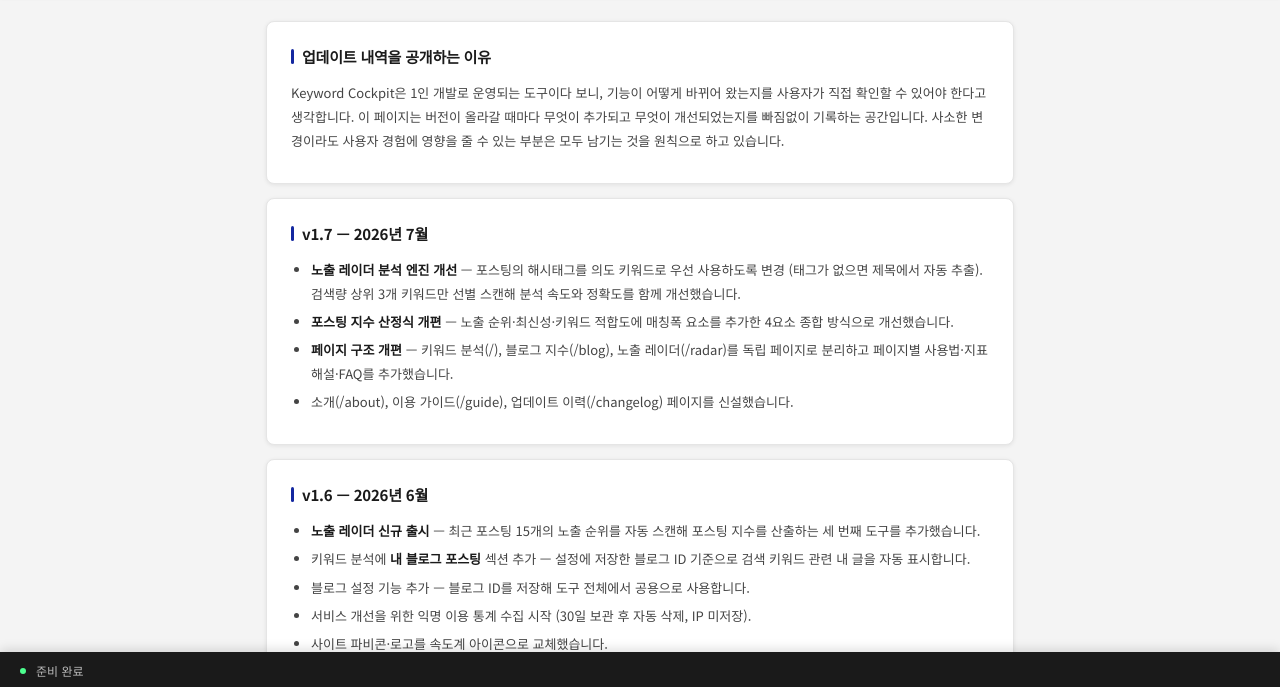
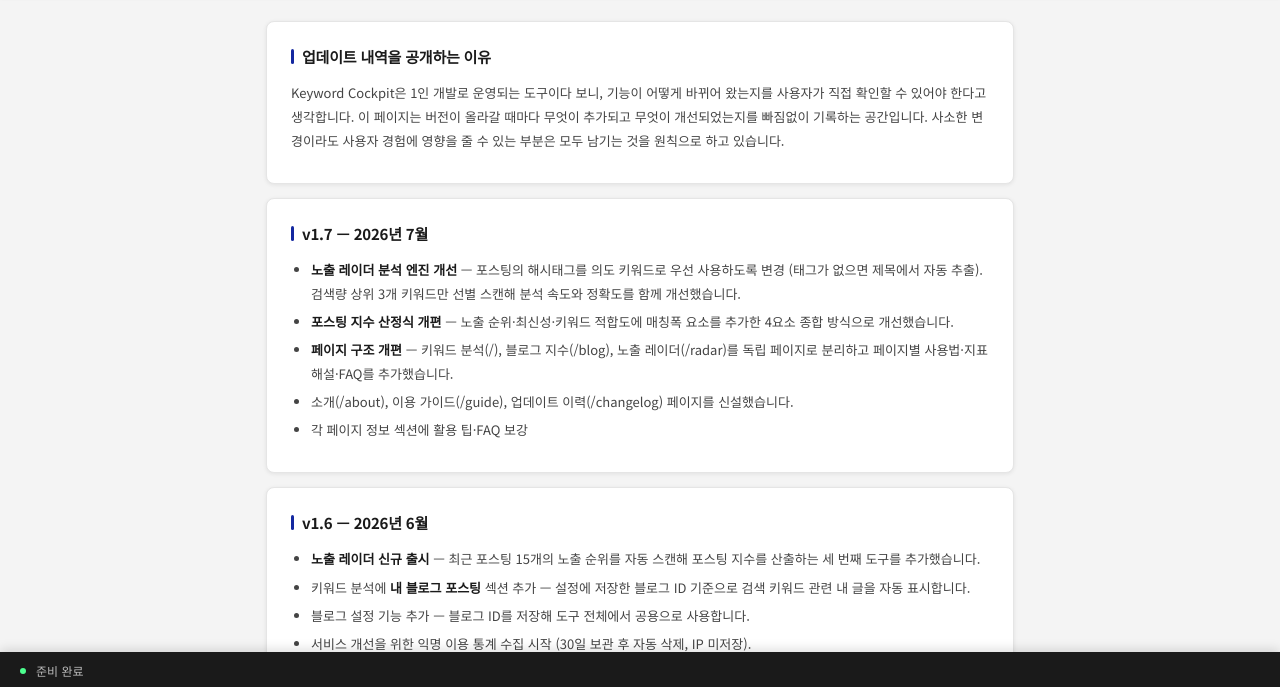
Before and after one commit to p911c4/keyword-cockpit-vercel, a website: page keyword-cockpit-vercel/public/changelog.html in a window 1280 px wide. Shown: the part 111-798 px from the top of the page. Drawn offline with Linux system fonts and the light colour scheme; no server answers.

Commit message:
Update changelog.html

```diff
--- a/keyword-cockpit-vercel/public/changelog.html
+++ b/keyword-cockpit-vercel/public/changelog.html
@@ -88,6 +88,7 @@
       <li><strong>포스팅 지수 산정식 개편</strong> — 노출 순위·최신성·키워드 적합도에 매칭폭 요소를 추가한 4요소 종합 방식으로 개선했습니다.</li>
       <li><strong>페이지 구조 개편</strong> — 키워드 분석(/), 블로그 지수(/blog), 노출 레이더(/radar)를 독립 페이지로 분리하고 페이지별 사용법·지표 해설·FAQ를 추가했습니다.</li>
       <li>소개(/about), 이용 가이드(/guide), 업데이트 이력(/changelog) 페이지를 신설했습니다.</li>
+      <li>각 페이지 정보 섹션에 활용 팁·FAQ 보강</li>
     </ul>
   </div>
 
```
